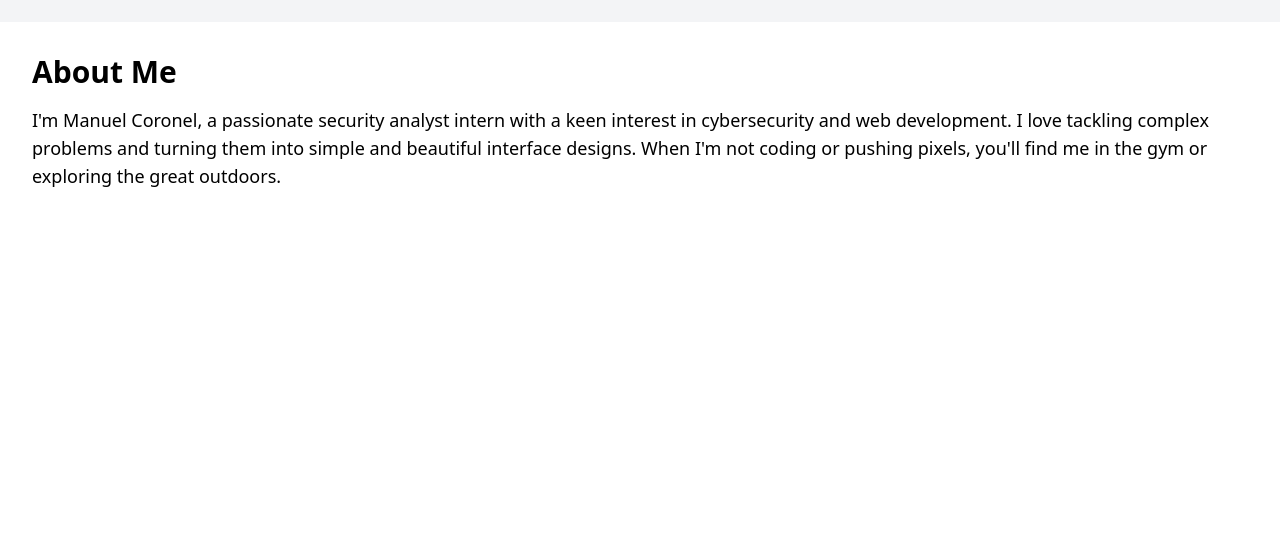
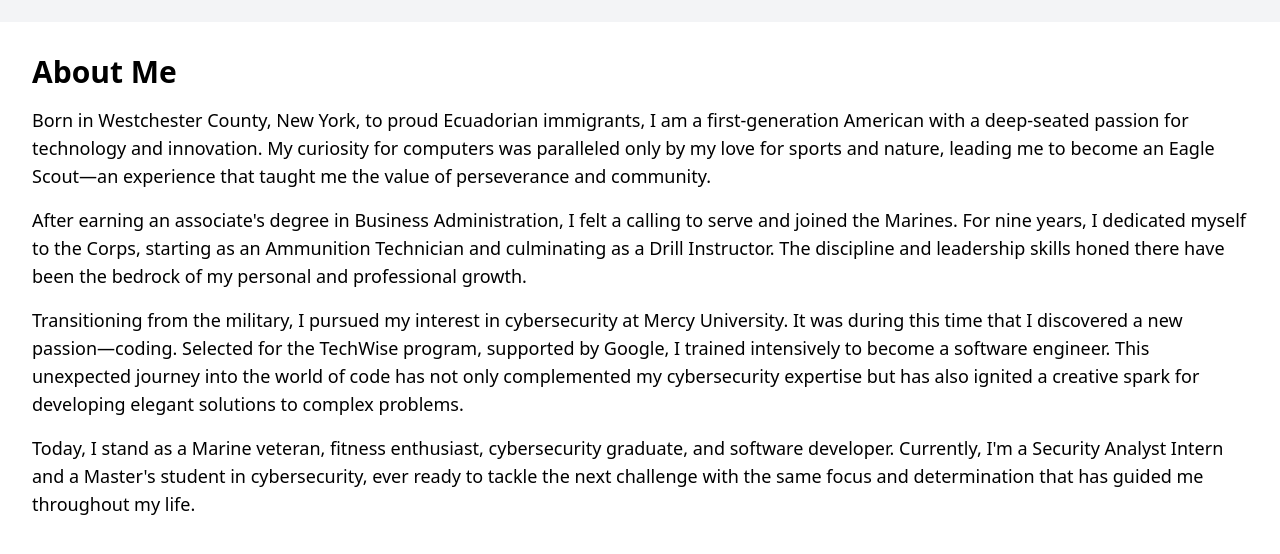
Before and after one commit to Manue1C/mypage, a Svelte app in the folder my-project/: page / in a window 1280 px wide. Shown: the part 778-1332 px from the top of the page. Built offline with nearby package versions, Linux system fonts and the light colour scheme.

Commit message:
added more details in About section

```diff
--- a/my-project/src/About.svelte
+++ b/my-project/src/About.svelte
@@ -5,7 +5,15 @@
 <div class="container mx-auto p-8">
   <h2 class="text-3xl font-bold mb-4">About Me</h2>
   <p class="text-lg mb-4">
-      I'm Manuel Coronel, a passionate security analyst intern with a keen interest in cybersecurity and web development. I love tackling complex problems and turning them into simple and beautiful interface designs. When I'm not coding or pushing pixels, you'll find me in the gym or exploring the great outdoors.
+    Born in Westchester County, New York, to proud Ecuadorian immigrants, I am a first-generation American with a deep-seated passion for technology and innovation. My curiosity for computers was paralleled only by my love for sports and nature, leading me to become an Eagle Scout—an experience that taught me the value of perseverance and community.
   </p>
-    <!-- More about your journey, education, etc. -->
+  <p class="text-lg mb-4">
+    After earning an associate's degree in Business Administration, I felt a calling to serve and joined the Marines. For nine years, I dedicated myself to the Corps, starting as an Ammunition Technician and culminating as a Drill Instructor. The discipline and leadership skills honed there have been the bedrock of my personal and professional growth.
+  </p>
+  <p class="text-lg mb-4">
+    Transitioning from the military, I pursued my interest in cybersecurity at Mercy University. It was during this time that I discovered a new passion—coding. Selected for the TechWise program, supported by Google, I trained intensively to become a software engineer. This unexpected journey into the world of code has not only complemented my cybersecurity expertise but has also ignited a creative spark for developing elegant solutions to complex problems.
+  </p>
+  <p class="text-lg mb-4">
+    Today, I stand as a Marine veteran, fitness enthusiast, cybersecurity graduate, and software developer. Currently, I'm a Security Analyst Intern and a Master's student in cybersecurity, ever ready to tackle the next challenge with the same focus and determination that has guided me throughout my life.
+  </p>
 </div>
```
Lines whose indentation alone changed are shown as unchanged.
